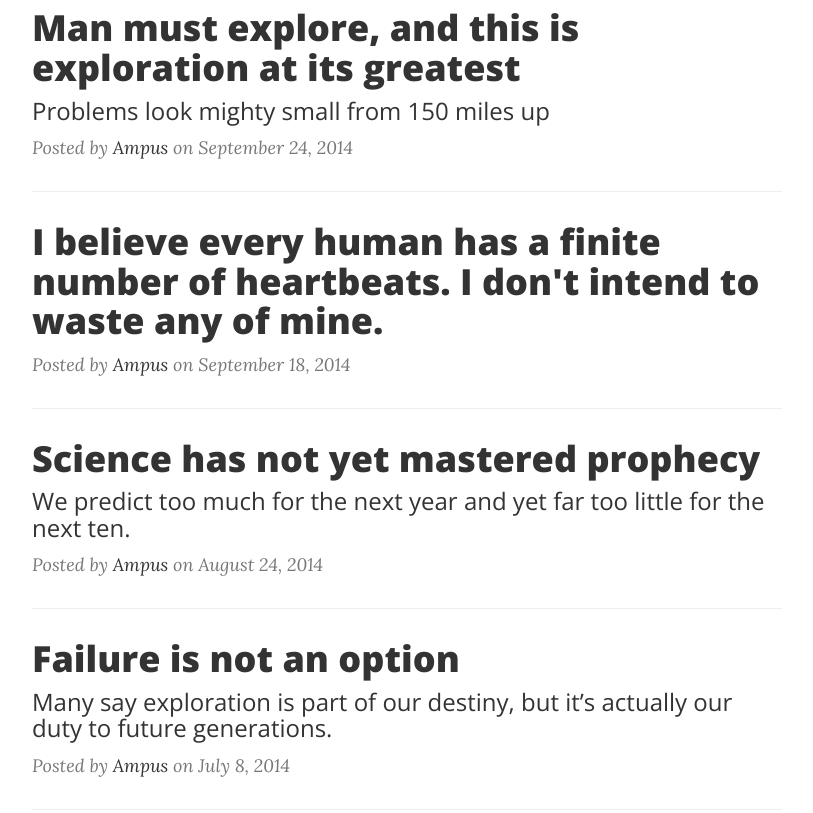
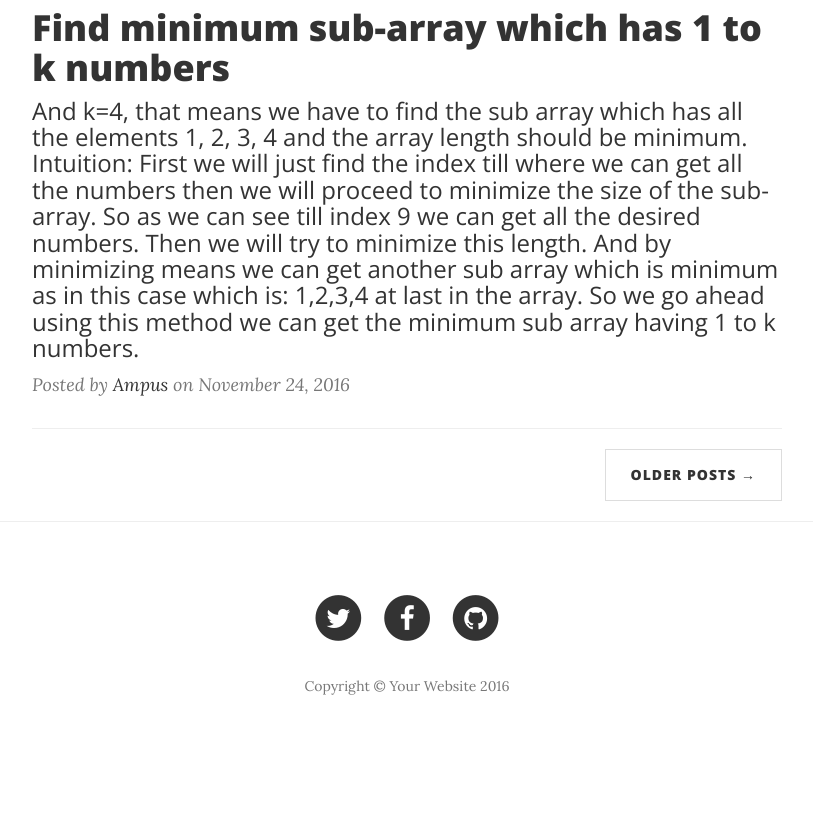
Before and after one commit to amitkumarx86/amitkumarx86.github.io, a website: page index.html in a window 1280 px wide. Shown: the part 520-1333 px from the top of the page, without its empty margins (233-1046 px from the left). After the commit the page ends 1282 px from the top, so only its background shows below. Drawn offline with nearby package versions, Linux system fonts and the light colour scheme.

Commit message:
Update index.html

```diff
--- a/index.html
+++ b/index.html
@@ -90,48 +90,20 @@
                 <div class="post-preview">
                     <a href="post.html">
                         <h2 class="post-title">
-                            Man must explore, and this is exploration at its greatest
+                            Find minimum sub-array which has 1 to k numbers
                         </h2>
                         <h3 class="post-subtitle">
-                            Problems look mighty small from 150 miles up
+                            And k=4, that means we have to find the sub array which has all the elements 1, 2, 3, 4
+                            and the array length should be minimum.
+                            Intuition: First we will just find the index till where we can get all the numbers then we will proceed to minimize the size of the sub-array.
+                            So as we can see till index 9 we can get all the desired numbers. Then we will try to minimize this length. And by minimizing means we can get another sub array which is minimum as in this case which is: 1,2,3,4 at last in the array.
+                            So we go ahead using this method we can get the minimum sub array having 1 to k numbers.
                         </h3>
                     </a>
-                    <p class="post-meta">Posted by <a href="#">Ampus</a> on September 24, 2014</p>
+                    <p class="post-meta">Posted by <a href="#">Ampus</a> on November 24, 2016</p>
                 </div>
                 <hr>
-                <div class="post-preview">
-                    <a href="post.html">
-                        <h2 class="post-title">
-                            I believe every human has a finite number of heartbeats. I don't intend to waste any of mine.
-                        </h2>
-                    </a>
-                    <p class="post-meta">Posted by <a href="#">Ampus</a> on September 18, 2014</p>
-                </div>
-                <hr>
-                <div class="post-preview">
-                    <a href="post.html">
-                        <h2 class="post-title">
-                            Science has not yet mastered prophecy
-                        </h2>
-                        <h3 class="post-subtitle">
-                            We predict too much for the next year and yet far too little for the next ten.
-                        </h3>
-                    </a>
-                    <p class="post-meta">Posted by <a href="#">Ampus</a> on August 24, 2014</p>
-                </div>
-                <hr>
-                <div class="post-preview">
-                    <a href="post.html">
-                        <h2 class="post-title">
-                            Failure is not an option
-                        </h2>
-                        <h3 class="post-subtitle">
-                            Many say exploration is part of our destiny, but it’s actually our duty to future generations.
-                        </h3>
-                    </a>
-                    <p class="post-meta">Posted by <a href="#">Ampus</a> on July 8, 2014</p>
-                </div>
-                <hr>
+
                 <!-- Pager -->
                 <ul class="pager">
                     <li class="next">
```
